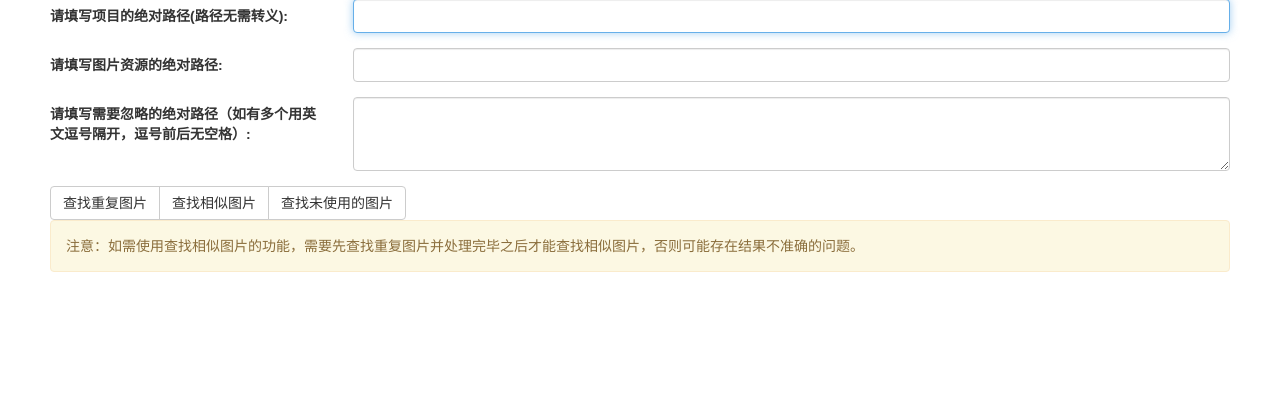
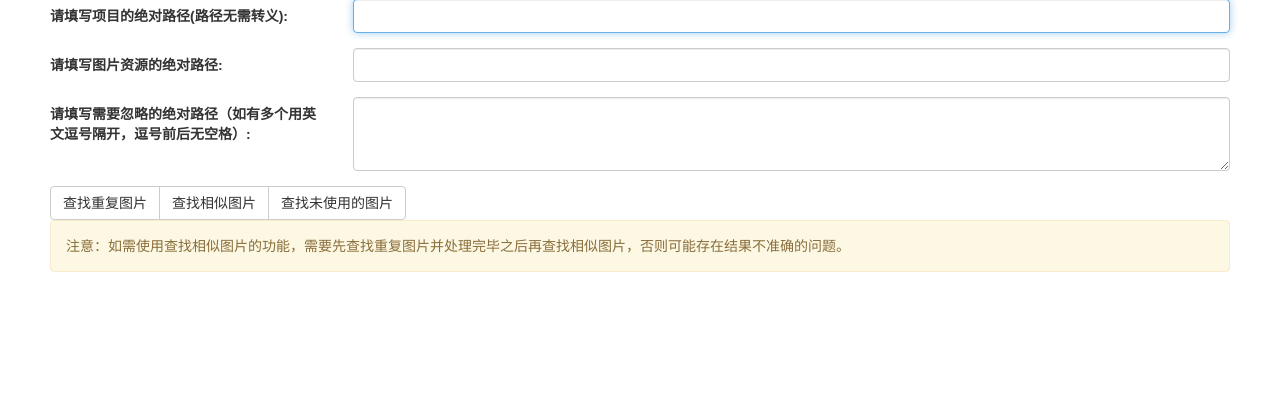
Before and after one commit to peace-v/XcodeImageCleanTool, a Flask app: page / in a window 1280 px wide. Shown: the part 21-416 px from the top of the page. Run offline with Flask 2, Linux system fonts and the light colour scheme; some libraries are stand-ins or nearby versions.

Commit message:
html text modify

```diff
--- a/xcode_imagecleantool/templates/main.html
+++ b/xcode_imagecleantool/templates/main.html
@@ -45,7 +45,7 @@
                 <button type="button" class="btn btn-default" id="search-similar-images">查找相似图片</button>
                 <button type="button" class="btn btn-default" id="search-unused-images">查找未使用的图片</button>
             </div>
-            <div class="alert alert-warning alert-div" role="alert">注意：如需使用查找相似图片的功能，需要先查找重复图片并处理完毕之后才能查找相似图片，否则可能存在结果不准确的问题。</div>
+            <div class="alert alert-warning alert-div" role="alert">注意：如需使用查找相似图片的功能，需要先查找重复图片并处理完毕之后再查找相似图片，否则可能存在结果不准确的问题。</div>
             <div class="searching">
                 <p class="text-center">正在查找...</p>
             </div>
```
Also changed, not shown: 1 other file.
